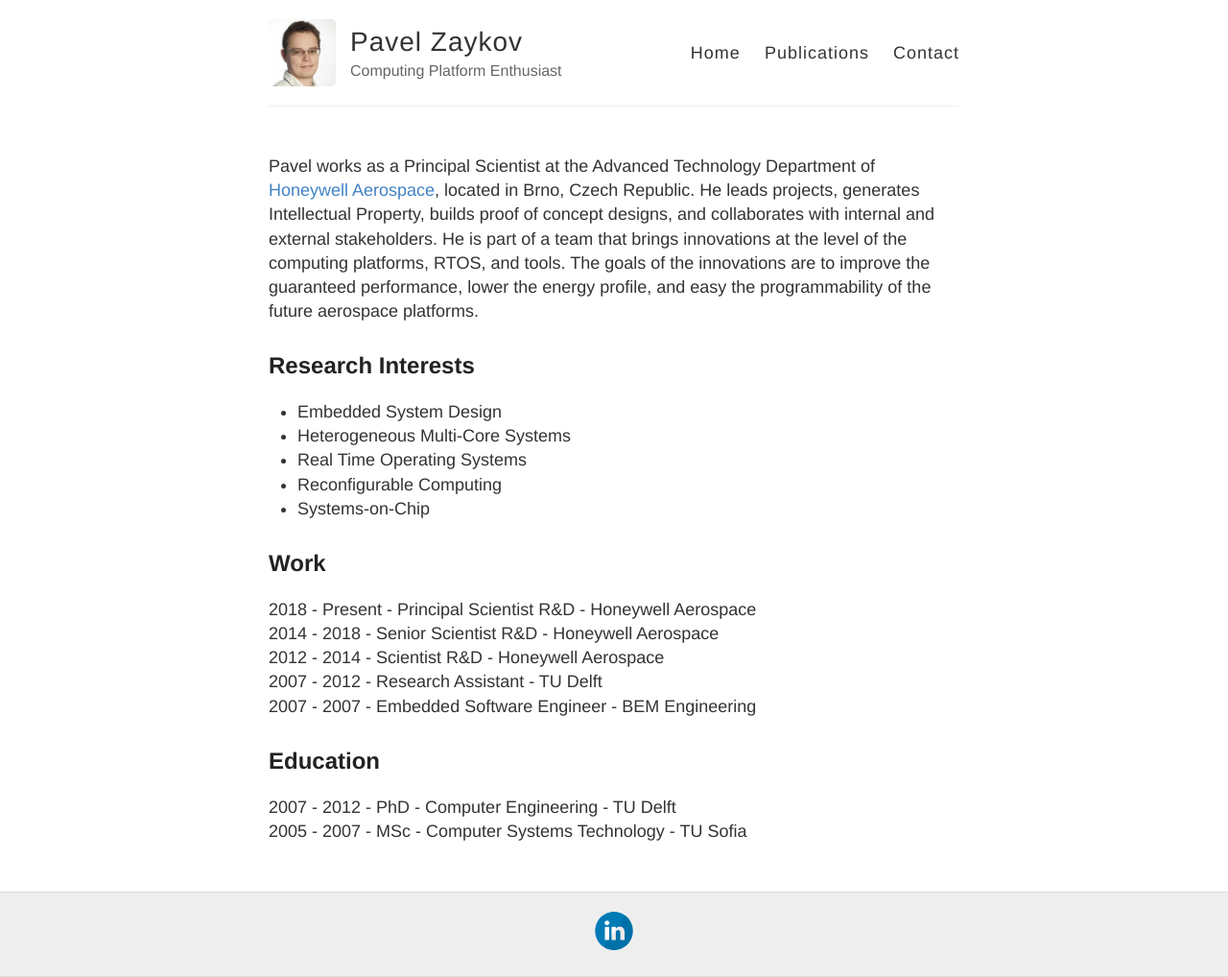
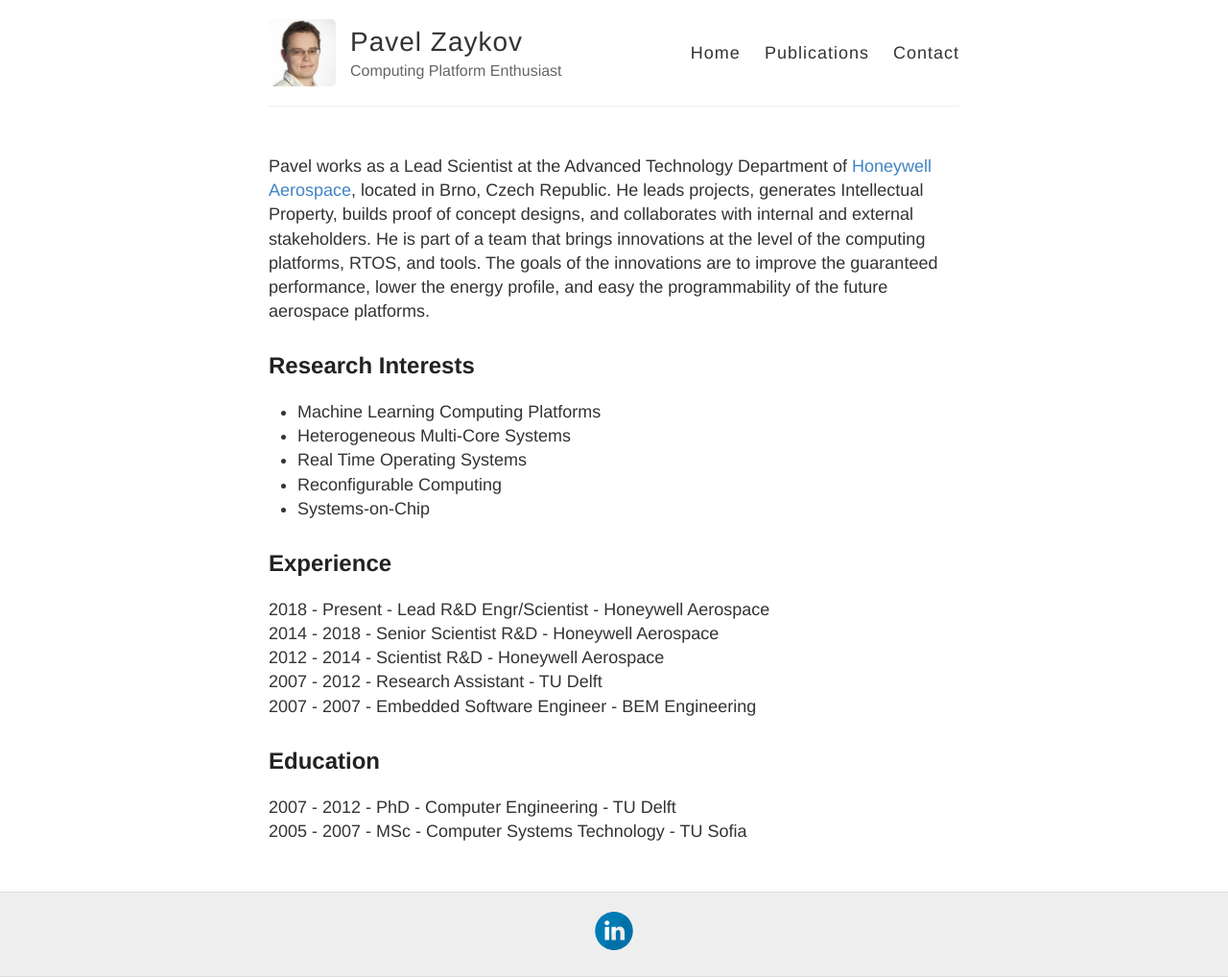
Before and after one commit to zaykov/web-page, a Jekyll site: the page built from index.md, in a window 1280 px wide. Shown: the whole page at 96% size. Built offline with Jekyll 4.4.1, drawn with Linux system fonts in a browser that asks for light colours; comment, search, counter and statistics services are not loaded.

Commit message:
Updated jon title

```diff
--- a/index.md
+++ b/index.md
@@ -2,17 +2,18 @@
 layout: page
 ---
 
-Pavel works as a Principal Scientist at the Advanced Technology Department of <a href="http://aerospace.honeywell.com/" target="_blank">Honeywell Aerospace</a>, located in Brno, Czech Republic. He leads projects, generates Intellectual Property, builds proof of concept designs, and collaborates with internal and external stakeholders. He is part of a team that brings innovations at the level of the computing platforms, RTOS, and tools. The goals of the innovations are to improve the guaranteed performance, lower the energy profile, and easy the programmability of the future aerospace platforms.
+Pavel works as a Lead Scientist at the Advanced Technology Department of <a href="http://aerospace.honeywell.com/" target="_blank">Honeywell Aerospace</a>, located in Brno, Czech Republic. He leads projects, generates Intellectual Property, builds proof of concept designs, and collaborates with internal and external stakeholders. He is part of a team that brings innovations at the level of the computing platforms, RTOS, and tools. The goals of the innovations are to improve the guaranteed performance, lower the energy profile, and easy the programmability of the future aerospace platforms.
 
 ## Research Interests
-* Embedded System Design
+* Machine Learning Computing Platforms
 * Heterogeneous Multi-Core Systems
 * Real Time Operating Systems
 * Reconfigurable Computing
 * Systems-on-Chip
 
-## Work
-2018 - Present - Principal Scientist R&D - Honeywell Aerospace <br>
+
+## Experience
+2018 - Present - Lead R&D Engr/Scientist  - Honeywell Aerospace <br>
 2014 - 2018 - Senior Scientist R&D - Honeywell Aerospace <br>
 2012 - 2014 - Scientist R&D - Honeywell Aerospace <br>
 2007 - 2012 - Research Assistant - TU Delft <br>
```
